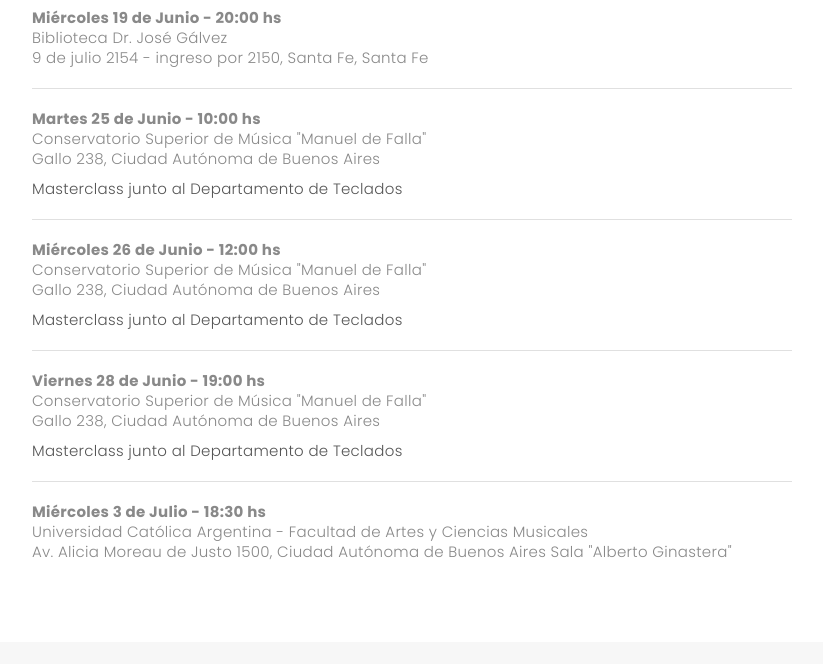
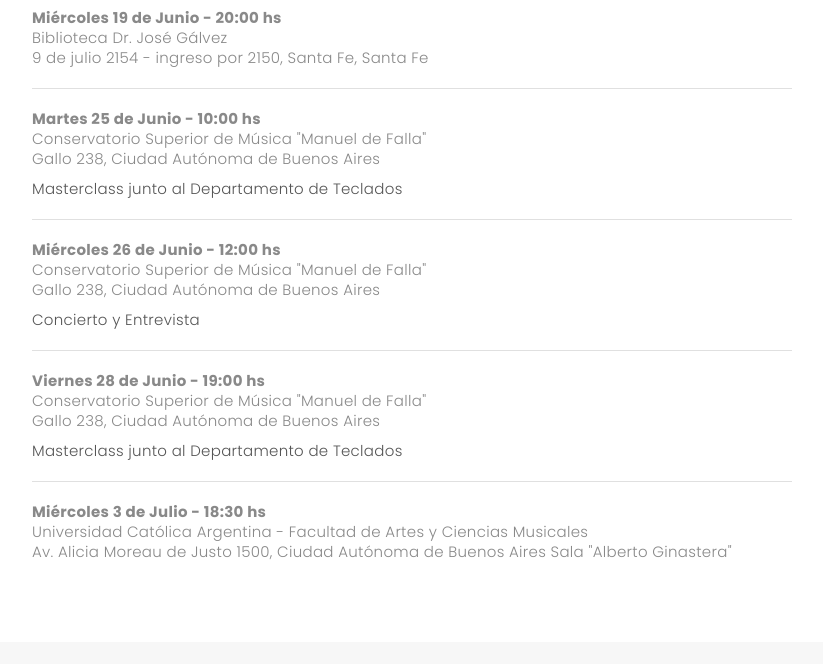
Before and after one commit to blakeManternach/FlorenciaZuloaga, a plain HTML site: page index.html in a window 1280 px wide. Shown: the part 5206-5870 px from the top of the page, without its empty margins (228-1051 px from the left). Drawn offline with nearby package versions, Linux system fonts and the light colour scheme; a web font is replaced by a local one.

Commit message:
changing description for event

```diff
--- a/index.html
+++ b/index.html
@@ -243,7 +243,7 @@
                 <div class="event-date-time">Miércoles 26 de Junio - 12:00 hs</div>
                 <div class="event-location">Conservatorio Superior de Música "Manuel de Falla" </div>
                 <div class="event-address">Gallo 238, Ciudad Autónoma de Buenos Aires </div>
-                <div class="event-description">Masterclass junto al Departamento de Teclados </div>
+                <div class="event-description">Concierto y Entrevista </div>
             </div>
             <div class="event-item">
                 <div class="event-date-time">Viernes 28 de Junio - 19:00 hs </div>
```
